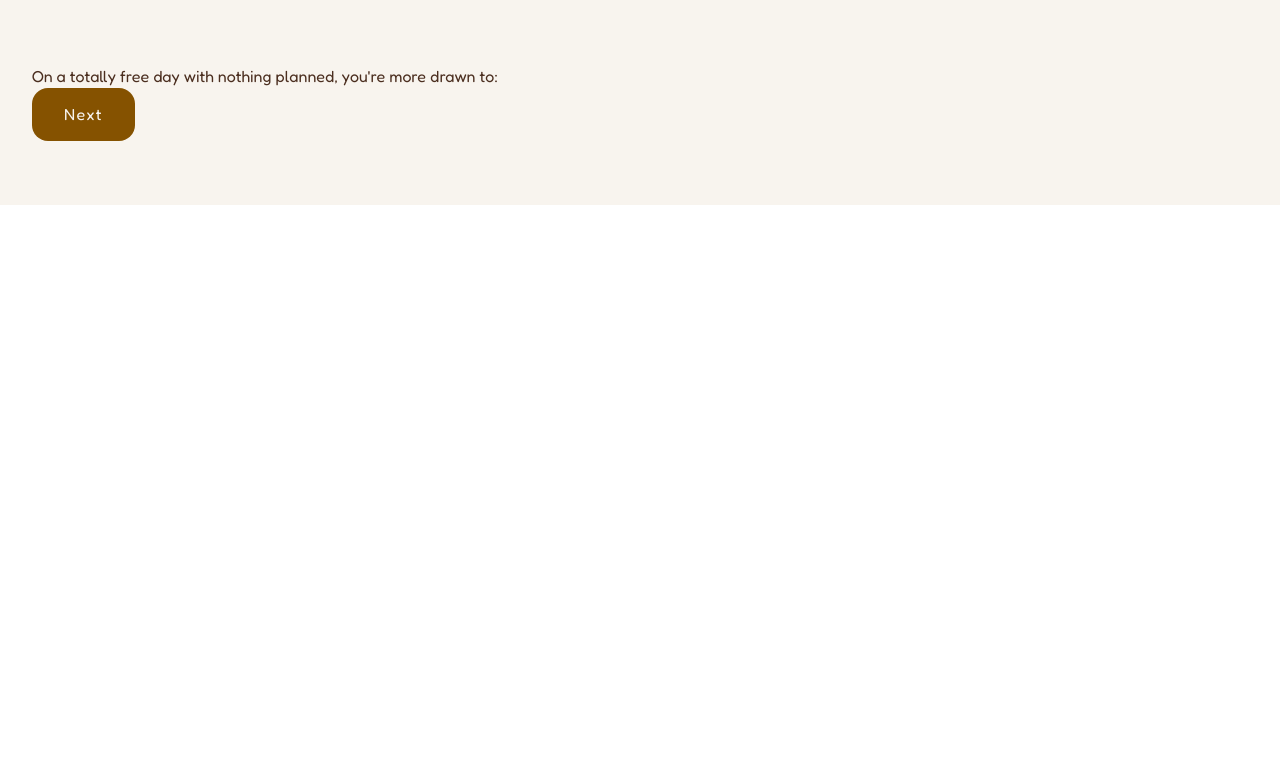
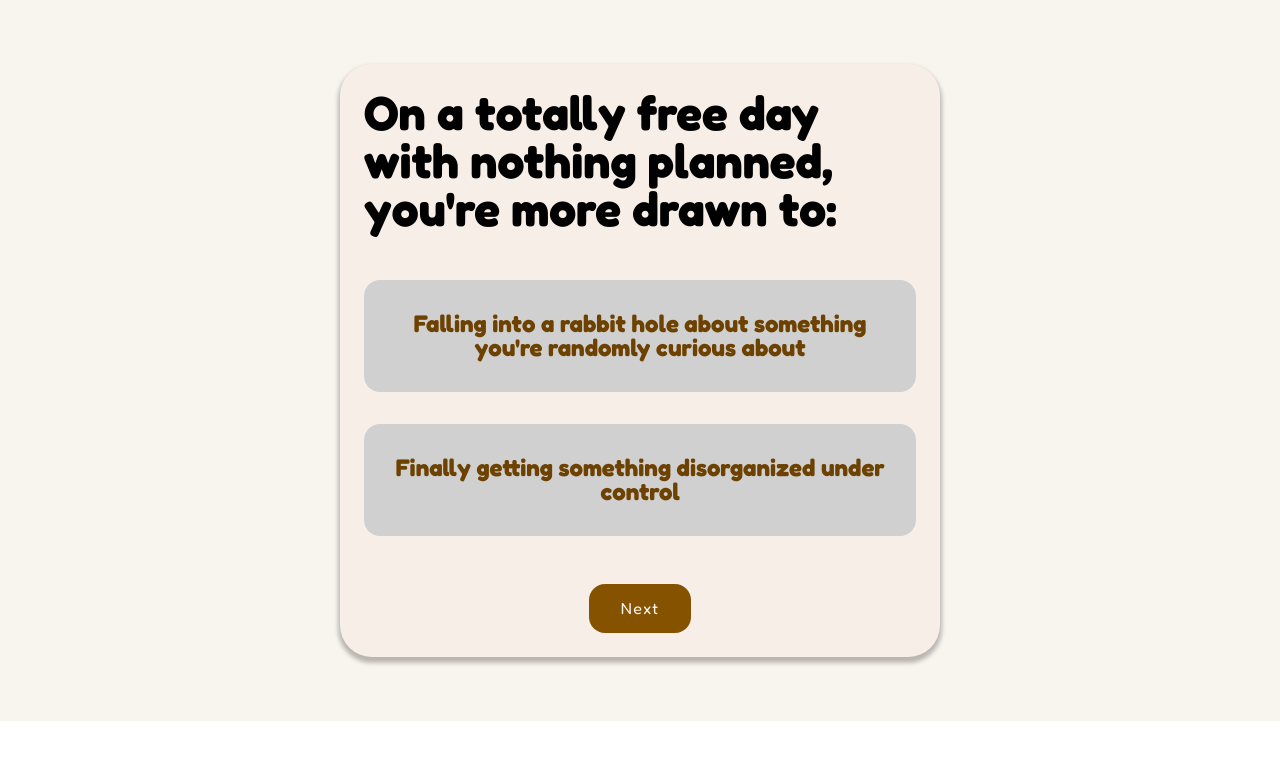
Before and after one commit to mictony6/brewprint-app, a React (Vite) app: page / in a window 1280 px wide. Both pictures are taken after a click on the button "Start Quiz". Shown: the top 760 px of the page. Built offline with nearby package versions, Linux system fonts and the light colour scheme.

Commit message:
made the options show and style the question card a bit

```diff
--- a/src/components/Quiz.tsx
+++ b/src/components/Quiz.tsx
@@ -5,19 +5,8 @@ import questions from "../data/questions.json"
 import careers from "../data/careers.json"
 import QuizQuestionCard from './QuizQuestionCard'
 import QuizResultsCard from './QuizResultsCard'
+import type { Question } from '../types/quiz'
 
-interface QuestionOption {
-  label: string
-  icon: string
-  scores: { [career: string]: number }
-}
-
-interface Question {
-  id: string
-  type: string
-  text: string
-  options: QuestionOption[]
-}
 
 const typedQuestions = questions as Question[]
 
@@ -73,7 +62,7 @@ function Quiz() {
   function renderQuestions() {
     const question = typedQuestions[questionIndex]
     return <QuizQuestionCard
-    question={question.text}
+    question={question}
     onOptionSelect={() => { } }
     onNextPressed={onNext}
     />
--- a/src/components/QuizQuestionCard.tsx
+++ b/src/components/QuizQuestionCard.tsx
@@ -1,27 +1,55 @@
 import Button from "./Button"
+import type { Question, QuestionOption } from "../types/quiz"
 
-function QuizQuestionCard({question = "Failed to get question", onOptionSelect = ()=>{}, onNextPressed = () =>{}} : QuestionCardProps){
+type OptionListItemProps = {
+    option: QuestionOption
+} & React.ComponentProps<'li'>
+
+function OptionListItem ({option, ...liProps } : OptionListItemProps){
+    return(
+    <li className="option-item" key={liProps.key}>
+        <div>{option.label}</div>
+    </li>
+    )
+}
+export default function QuizQuestionCard({question, onOptionSelect = ()=>{}, onNextPressed = () =>{}} : QuestionCardProps){
+
+    if (!question){
         return(
             <>
+            No questions found.
+            </>
+        )
+    }
+    return(
+        <>
+        <div className="quiz-card">
+            <div className="question-card">
                 <div className="question-card-header">
                     <div className="question-card-question">
-                {question}
+                        {question.text}
                     </div>
                 </div>
                 <div className="question-card-content">
+                    <ul className="option-list">
+                        {question.options.map((o) => (
+                                <OptionListItem key ={o.label} option={o} />
+                            ))}
 
+                    </ul>
                 </div>
                 <div className="question-card-footer">
                     <Button onClick={onNextPressed}>Next</Button>
+                </div>
+            </div>
         </div>
         </>
     )
 }
 
 type QuestionCardProps = {
-    question : string,
+    question : Question | undefined,
     onOptionSelect :()=> void
     onNextPressed : () => void
 
 }
-export default QuizQuestionCard
--- a/src/index.css
+++ b/src/index.css
@@ -19,7 +19,6 @@ to zero */
   --body-bg: #f8f4ee;
   font-family:  "Fredoka", system-ui, sans-serif;
   font-size: 16px;
-  line-height: 1.5;
   color: #4B2E1F;
   background: var(--body-bg);
   box-sizing: border-box;
--- a/src/styles/Quiz.css
+++ b/src/styles/Quiz.css
@@ -84,3 +84,57 @@
   filter: brightness(75%);
   border-radius: 1rem;
 }
+
+.question-card{
+  display: flex;
+  flex-direction: column;
+  gap: 2rem;
+  align-items: center;
+  justify-content: center;
+  flex-shrink: 0;
+  width: 100%;
+  max-width: 600px;
+}
+
+.question-card-header {
+  align-self: stretch;
+  color: #000;
+  font-family: "Fredoka", sans-serif;
+  font-size: clamp(2.5rem, 6vw, 3rem);
+  font-style: normal;
+  font-weight: bold;
+  line-height: 100%;
+}
+
+.question-card-content {
+
+}
+
+.option-list {
+  display: flex;
+  flex-direction: column;
+  gap: 2rem;
+  padding: 0;
+}
+.option-item {
+  list-style: none;
+  padding: 2rem 1.5rem;
+  display: flex;
+  flex-direction: column;
+  justify-content: center;
+  align-items: center;
+  align-self: stretch;
+  border-radius: 1rem;
+  background: #D0D0D0;
+
+}
+
+.option-item div{
+  color: #6D4100;
+  text-align: center;
+  font-family: "Fredoka", system-ui, sans-serif;
+  font-size: 1.5rem;
+  font-style: normal;
+  font-weight: bold;
+  line-height: 100%; /* 24px */
+}
--- /dev/null
+++ b/src/types/quiz.ts
@@ -0,0 +1,12 @@
+export interface QuestionOption {
+  label: string
+  icon: string
+  scores: { [career: string]: number }
+}
+
+export interface Question {
+  id: string
+  type: string
+  text: string
+  options: QuestionOption[]
+}
```
Lines whose indentation alone changed are shown as unchanged.
